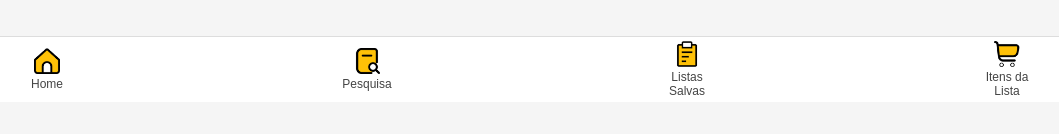
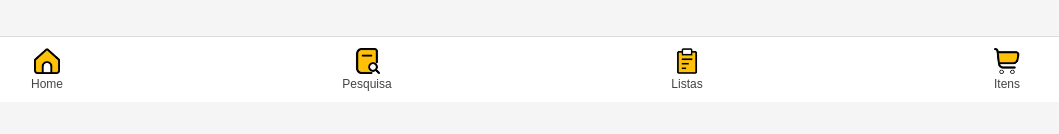
Before and after one commit to soarestech/mercado-jstech, a plain HTML site: page pages/ferramentas.html in a window 1280 px wide. Shown: the part 698-832 px from the top of the page, without its empty margins (113-1172 px from the left). Drawn offline with Linux system fonts and the light colour scheme.

Commit message:
Update ferramentas.html

```diff
--- a/pages/ferramentas.html
+++ b/pages/ferramentas.html
@@ -32,12 +32,12 @@
 
   <button class="home-btn" data-page="listas">
     <img src="../images/report-48.png" alt="Listas">
-    <span>Listas Salvas</span>
+    <span>Listas</span>
   </button>
 
   <button class="home-btn" data-page="itens">
     <img src="../images/shopping-48.png" alt="Itens">
-    <span>Itens da Lista</span>
+    <span>Itens</span>
   </button>
 </div>
 
```
